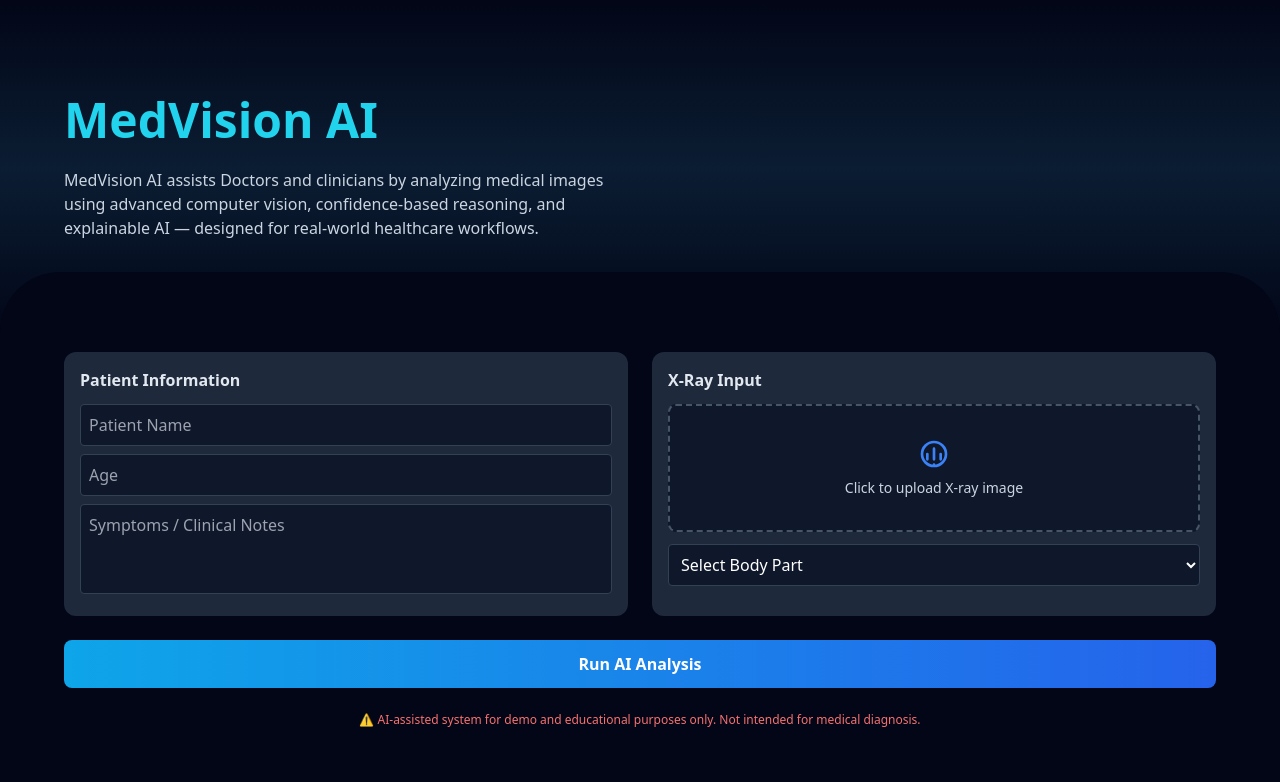
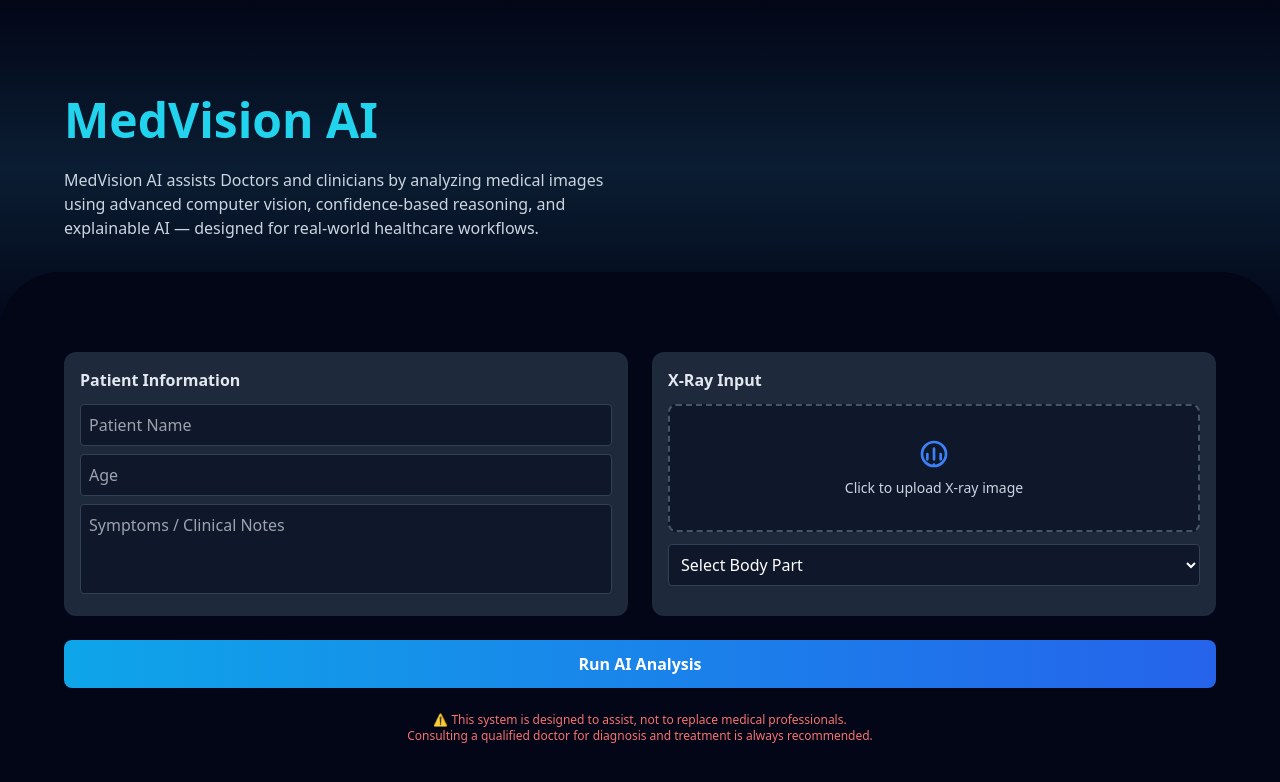
Before and after one commit to gaganm1711/TechNova_MedVisionAI, a React app: page / in a window 1280 px wide. Shown: the top 782 px of the page. Built offline with nearby package versions, Linux system fonts and the light colour scheme; the HTML template or start-up script is replaced by a standard one.

Commit message:
Update Disclaimer.jsx

```diff
--- a/src/components/Disclaimer.jsx
+++ b/src/components/Disclaimer.jsx
@@ -1,8 +1,8 @@
 export default function Disclaimer() {
   return (
     <p className="text-xs text-red-400 text-center">
-      ⚠️ AI-assisted system for demo and educational purposes only.
-      Not intended for medical diagnosis.
+      ⚠️ This system is designed to assist, not to replace medical professionals.<br></br>
+      Consulting a qualified doctor for diagnosis and treatment is always recommended.
     </p>
   );
 }
```
